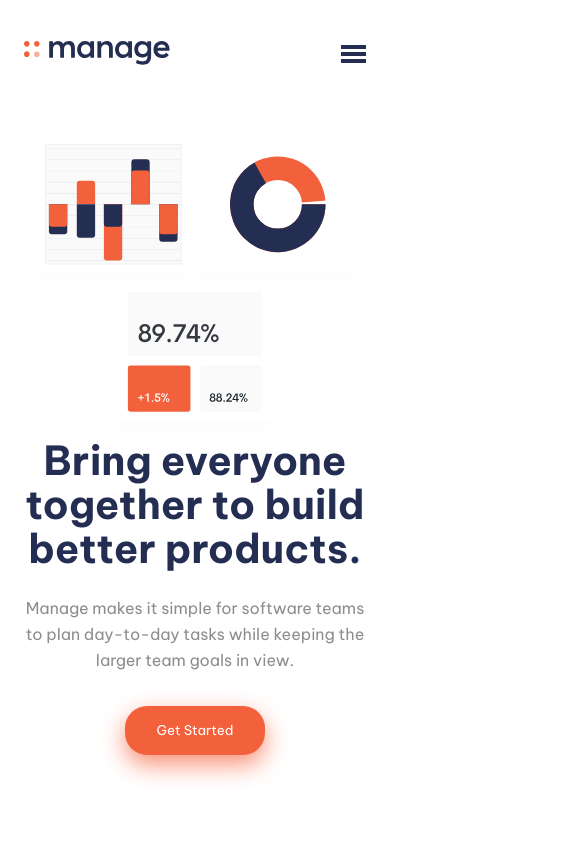
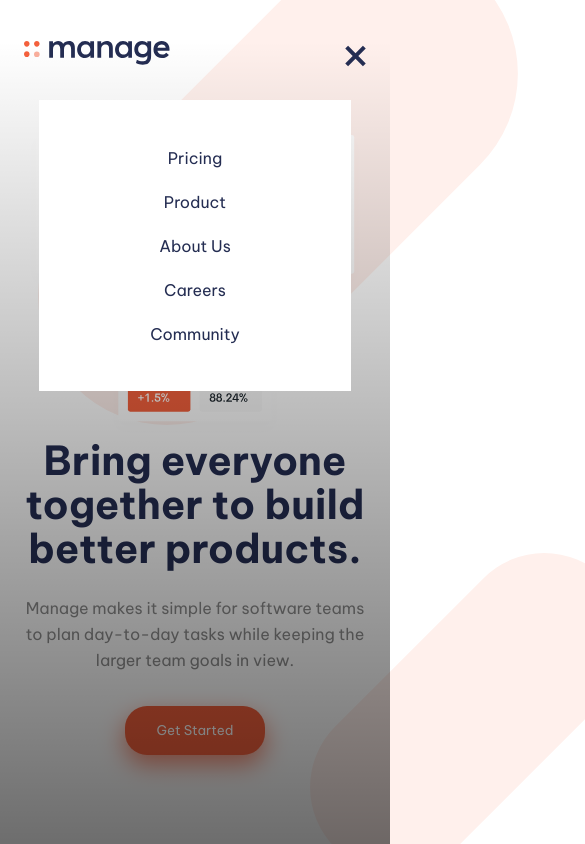
Before and after one commit to jonmc89/manage-landing-page-master, a plain HTML site: page index.html in a window 390 px wide. Both pictures are taken after a click on the button "Open navigation". Shown: the top 844 px of the page, 585 px wide, since content can reach past the window. Drawn offline with Linux system fonts and the light colour scheme.

Commit message:
feat: Mobile Menu & Background Images
Added mobile menu and background images, script for mobile meny fcuntionality.

Jon M

```diff
--- a/index.html
+++ b/index.html
@@ -17,9 +17,21 @@
     />
     <link rel="stylesheet" href="./styles.css" />
     <title>Frontend Mentor | Manage landing page</title>
+    <script src="script.js" defer></script>
   </head>
   <body>
+    <div id="overlay" class="overlay"></div>
+    <nav id="mobileMenu" class="mobile-menu">
+      <ul>
+        <li><a class="mobile-nav-link" href="#">Pricing</a></li>
+        <li><a class="mobile-nav-link" href="#">Product</a></li>
+        <li><a class="mobile-nav-link" href="#">About Us</a></li>
+        <li><a class="mobile-nav-link" href="#">Careers</a></li>
+        <li><a class="mobile-nav-link" href="#">Community</a></li>
+      </ul>
+    </nav>
     <header>
+      <img class="bk-image-1" src="./images/bg-tablet-pattern.svg" alt="" />
       <img src="./images/logo.svg" alt="Manage logo" />
       <nav class="header-nav">
         <ul class="header-list">
@@ -31,9 +43,15 @@
         </ul>
       </nav>
       <button class="header-btn-get-started">Get Started</button>
-      <button id="menuBtn" class="menu-button">
+      <button
+        id="menuBtn"
+        class="menu-button"
+        aria-expanded="false"
+        aria-label="Open navigation"
+      >
         <img src="./images/icon-hamburger.svg" alt="Menu icon" />
       </button>
+      <img class="bk-image-2" src="./images/bg-tablet-pattern.svg" alt="" />
     </header>
     <main>
       <section class="hero-content">
@@ -141,6 +159,11 @@
         <button>Get Started</button>
       </section>
       <section class="call-to-action-section">
+        <img
+          class="bk-image-3"
+          src="./images/bg-simplify-section-mobile.svg"
+          alt=""
+        />
         <p>Simplify how your team works today.</p>
         <button>Get Started</button>
       </section>
--- /dev/null
+++ b/script.js
@@ -0,0 +1,39 @@
+// Mobile Menu
+
+const menuBtn = document.getElementById('menuBtn');
+const overlay = document.getElementById('overlay');
+const mobileMenu = document.getElementById('mobileMenu');
+const menuIcon = document.querySelector('.menu-button img');
+
+function closeMenu() {
+  menuBtn.setAttribute('aria-expanded', 'false');
+  overlay.classList.remove('show-overlay');
+  mobileMenu.classList.remove('show-mobile-menu');
+  menuIcon.src = './images/icon-hamburger.svg';
+}
+
+document.addEventListener('click', (event) => {
+  const clickedOutside =
+    !mobileMenu.contains(event.target) && !menuBtn.contains(event.target);
+
+  if (clickedOutside) {
+    closeMenu();
+  }
+});
+
+menuBtn.addEventListener('click', () => {
+  const isOpen = menuBtn.getAttribute('aria-expanded') === 'true';
+
+  if (isOpen) {
+    closeMenu();
+  } else {
+    menuBtn.setAttribute('aria-expanded', 'true');
+    overlay.classList.add('show-overlay');
+    mobileMenu.classList.add('show-mobile-menu');
+    menuIcon.src = './images/icon-close.svg';
+  }
+});
+
+window.addEventListener('scroll', () => {
+  closeMenu();
+});
--- a/styles.css
+++ b/styles.css
@@ -26,15 +26,107 @@
 /* || Main Styles */
 
 body {
+  position: relative;
   padding: 2.5625rem 0 0 0;
+  overflow-x: hidden;
+}
+
+.overlay {
+  position: absolute;
+  transform: translateY(100vh);
+  opacity: 0;
+  z-index: -1;
+  transition:
+    opacity 0.2s ease-in-out,
+    transform 0.2s ease-in-out;
+  background: var(--gradient-1);
+  width: 100%;
+  height: 100vh;
+  pointer-events: none;
+}
+
+.show-overlay {
+  transform: translateY(0);
+  opacity: 1;
+  z-index: 0;
+  pointer-events: auto;
+}
+
+.mobile-menu {
+  display: flex;
+  position: absolute;
+  top: 6.25rem;
+  left: 50%;
+  justify-content: center;
+  align-items: center;
+  transform: translateX(100vw);
+  opacity: 0;
+  z-index: 99;
+  transition:
+    opacity 0.2s ease-in-out,
+    transform 0.2s ease-in-out;
+  background-color: var(--white);
+  width: 80%;
+  height: 18.1875rem;
+  pointer-events: none;
+
+  ul {
+    display: flex;
+    flex-direction: column;
+    gap: 1.5rem;
+    list-style: none;
+    text-align: center;
+  }
+}
+
+.mobile-nav-link {
+  transition: color 0.2s ease-in-out;
+  color: var(--blue-950);
+  text-decoration: none;
+}
+
+.mobile-nav-link:hover {
+  color: var(--orange-400);
+}
+
+.mobile-nav-link:focus {
+  outline-color: var(--orange-400);
+  outline-offset: 0.5rem;
+}
+
+.show-mobile-menu {
+  transform: translateX(-50%);
+  opacity: 1;
+  pointer-events: auto;
 }
 
 header {
   display: flex;
+  position: relative;
   justify-content: space-between;
   align-items: center;
   margin-block-end: 4rem;
   padding: 0 1.5rem;
+}
+
+.bk-image-1,
+.bk-image-2 {
+  position: absolute;
+  z-index: -1;
+}
+
+.bk-image-1 {
+  top: -6rem;
+  right: -8rem;
+  width: 30rem;
+  height: auto;
+}
+
+.bk-image-2 {
+  top: 32rem;
+  right: -15rem;
+  width: 20rem;
+  height: auto;
 }
 
 /* Header Nav */
@@ -80,6 +172,7 @@ header {
 /* Header Nav End */
 
 .menu-button {
+  z-index: 200;
   cursor: pointer;
   border: none;
   background-color: transparent;
@@ -324,6 +417,7 @@ header {
 
 .call-to-action-section {
   display: flex;
+  position: relative;
   flex-direction: column;
   justify-content: center;
   align-items: center;
@@ -355,6 +449,14 @@ header {
   button:hover {
     filter: brightness(120%);
   }
+}
+
+.bk-image-3 {
+  position: absolute;
+  top: 50%;
+  left: 0rem;
+  transform: translateY(-50%);
+  z-index: 1;
 }
 
 /* Footer */
```
